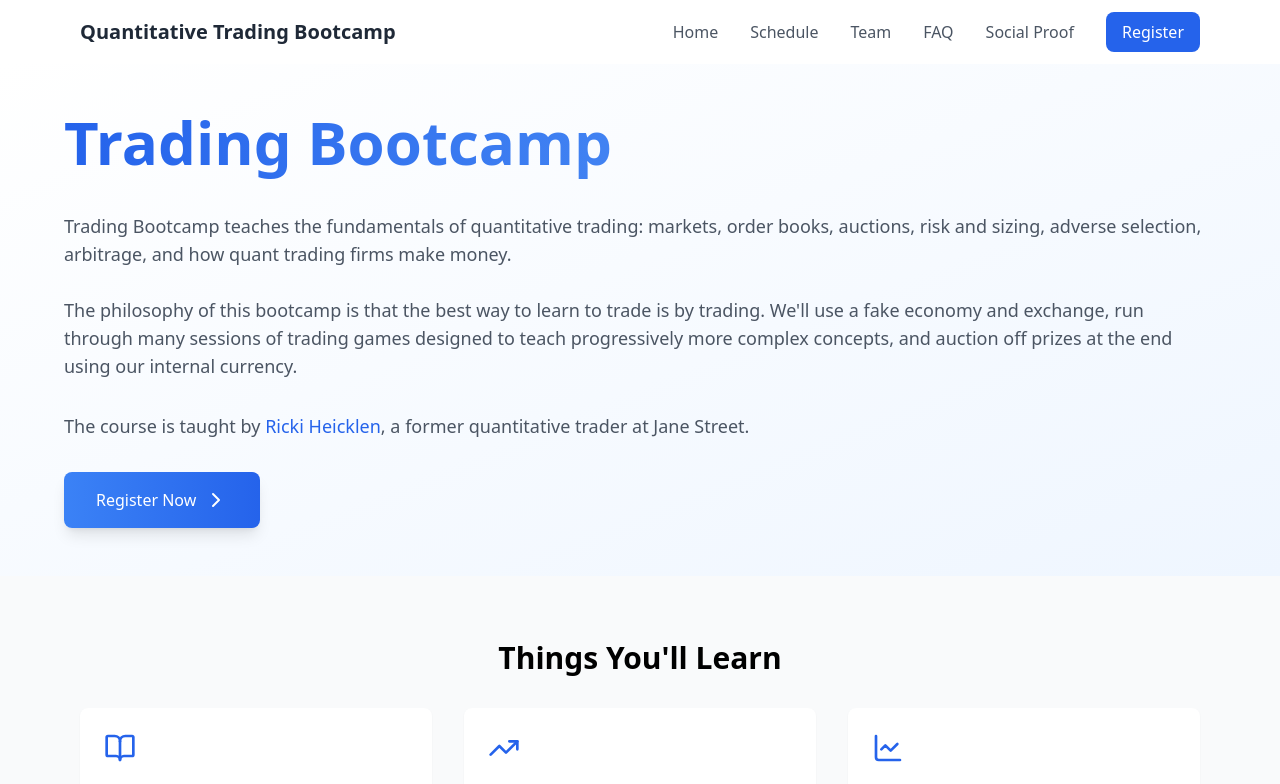
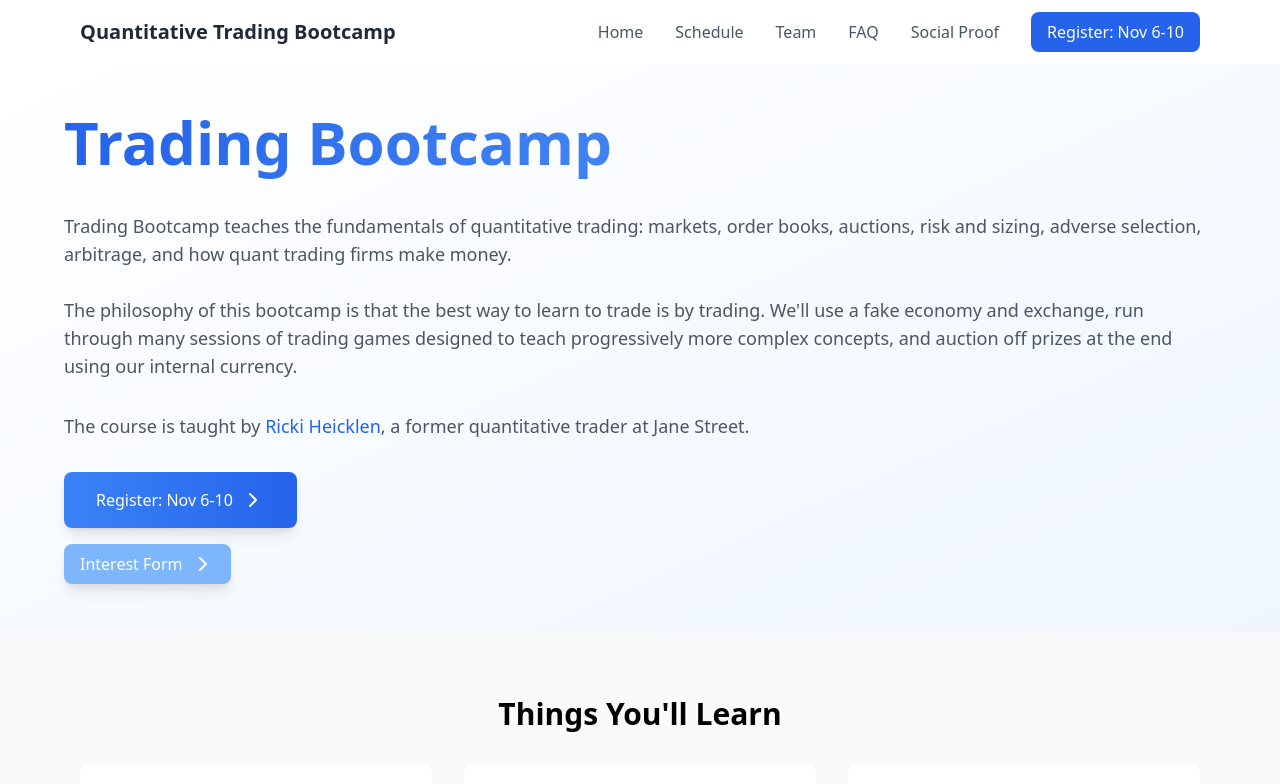
Before and after one commit to tradingbootcamp/website, a Vue app: page / in a window 1280 px wide. Shown: the top 784 px of the page. Built offline with nearby package versions, Linux system fonts and the light colour scheme.

Commit message:
adding dates to register buttons and interest form button to home page

```diff
--- a/src/components/home.vue
+++ b/src/components/home.vue
@@ -17,10 +17,16 @@
         <p class="hero-text">
           The course is taught by <a target="_blank" href="https://rickiheicklen.com/index.html" class="text-blue-600 hover:text-blue-800">Ricki Heicklen</a>, a former quantitative trader at Jane Street.
         </p>
-        <a target="_blank" :href="registerUrl" class="register-button">
-          Register Now
-          <ChevronRight class="ml-2" :size="24" />
-        </a>
+        <div class="flex flex-col items-start gap-4">
+          <a target="_blank" :href="registerUrl" class="register-button">
+            Register: Nov 6-10
+            <ChevronRight class="ml-2" :size="24" />
+          </a>
+          <a target="_blank" :href="interestUrl" class="interest-button">
+            Interest Form
+            <ChevronRight class="ml-2" :size="24" />
+          </a>
+        </div>
       </div>
     </div>
 
@@ -71,6 +77,7 @@ const features = [
   }
 ]
 const registerUrl = "https://forms.gle/Wc7c2AVbL88qs8k76"
+const interestUrl = "https://docs.google.com/forms/d/e/1FAIpQLSeJMLumy0HFNdddjqG-rmMIe0CmktmMVCyF1stNLcyX09WpcA/viewform"
 </script>
 
 <style scoped>
@@ -101,6 +108,10 @@ const registerUrl = "https://forms.gle/Wc7c2AVbL88qs8k76"
 
 .register-button {
   @apply inline-flex bg-gradient-to-r from-blue-500 to-blue-600 text-white px-8 py-4 rounded-lg hover:from-blue-600 hover:to-blue-700 transition-all duration-200 items-center shadow-lg hover:shadow-xl transform hover:-translate-y-1;
+}
+
+.interest-button {
+  @apply inline-flex bg-gradient-to-r from-blue-400/80 to-blue-400/80 text-white px-4 py-2 rounded-lg hover:from-blue-600 hover:to-blue-700 transition-all duration-200 items-center shadow-lg hover:shadow-xl transform hover:-translate-y-1;
 }
 
 .content-section {
--- a/src/components/layout.vue
+++ b/src/components/layout.vue
@@ -17,7 +17,7 @@
               <router-link to="/faq" class="text-gray-600 hover:text-gray-900">FAQ</router-link>
               <router-link to="/socialproof" class="text-gray-600 hover:text-gray-900">Social Proof</router-link>
               <a target="_blank" :href="registerUrl" class="bg-blue-600 text-white px-4 py-2 rounded-lg hover:bg-blue-700">
-                Register
+                Register: Nov 6-10
               </a>
             </div>
 
```
